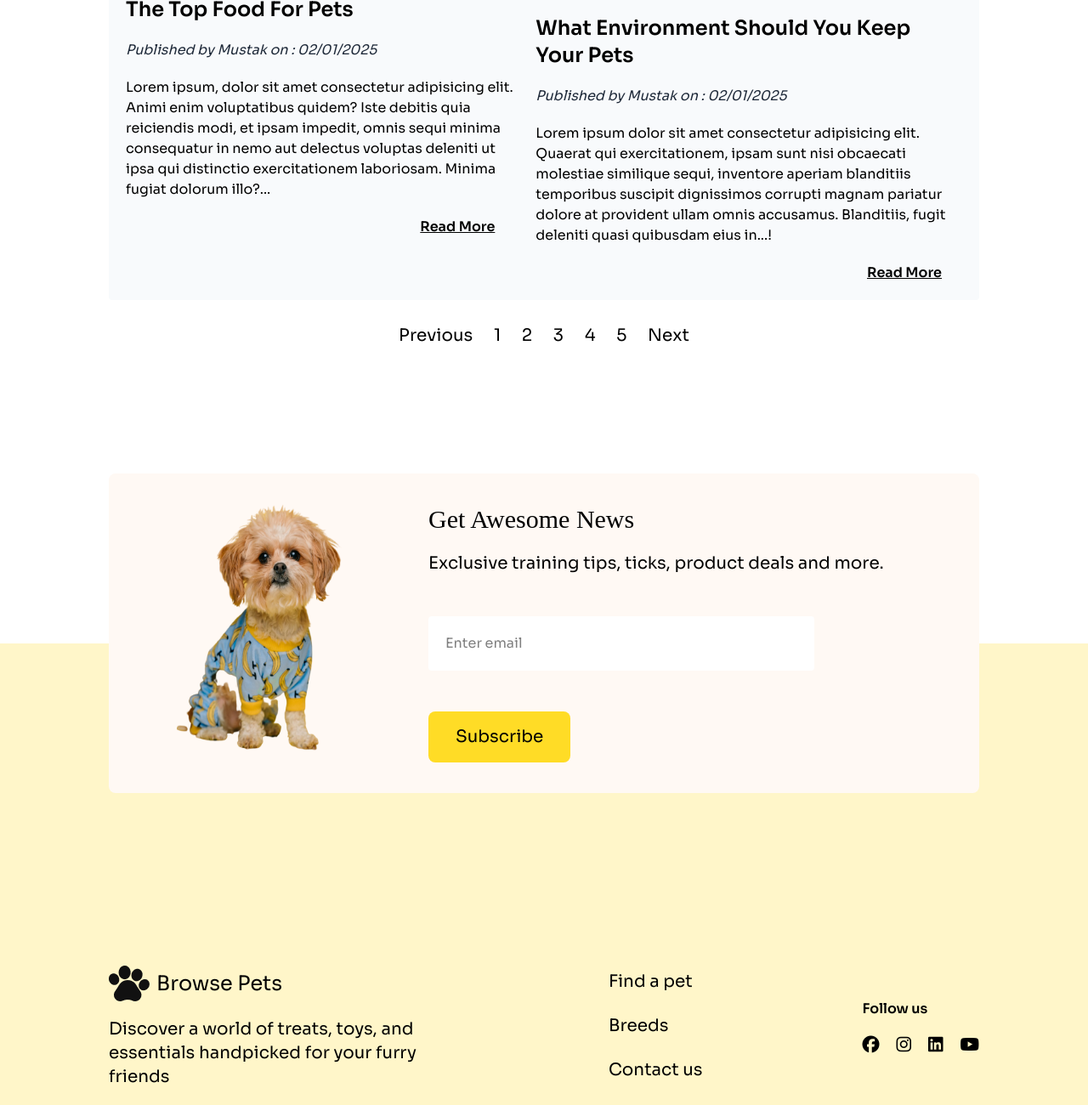
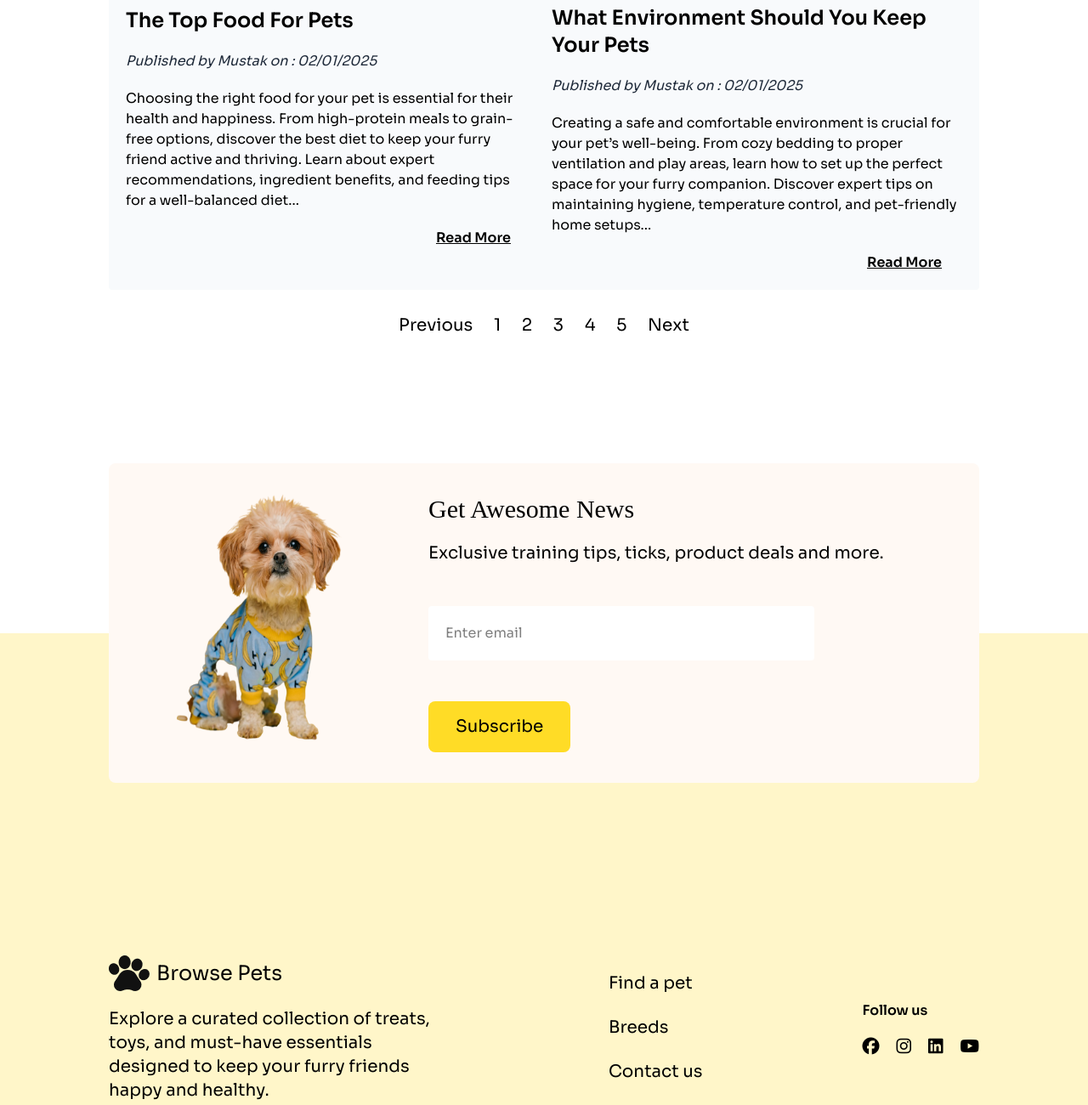
Before and after one commit to Mustakahmmed-dev/Assignment-3-Living-Lab, a plain HTML site: page index.html in a window 1280 px wide. Shown: the part 3401-4701 px from the top of the page at 85% size. Drawn offline with nearby package versions, Linux system fonts and the light colour scheme; a web font is replaced by a local one.

Commit message:
Updated contents of News section and footer

```diff
--- a/index.html
+++ b/index.html
@@ -270,7 +270,7 @@
                         <div>
                             <span class="italic text-gray-800">Published by <span>Mustak</span> on : <time datetime="2/1/2025">02/01/2025</time></span>
                         </div>
-                        <p class="">Lorem ipsum, dolor sit amet consectetur adipisicing elit. Animi enim voluptatibus quidem? Iste debitis quia reiciendis modi, et ipsam impedit, omnis sequi minima consequatur in nemo aut delectus voluptas deleniti ut ipsa qui distinctio exercitationem laboriosam. Minima fugiat dolorum illo?...</p>
+                        <p class="">Choosing the right food for your pet is essential for their health and happiness. From high-protein meals to grain-free options, discover the best diet to keep your furry friend active and thriving. Learn about expert recommendations, ingredient benefits, and feeding tips for a well-balanced diet...</p>
                         <div class="text-right">
                             <a class="py-3 px-6 underline font-semibold hover:text-orange-300" href="">Read More</a>
                         </div>
@@ -282,7 +282,7 @@
                         <div>
                             <span class="italic text-gray-800">Published by <span>Mustak</span> on : <time datetime="2/1/2025">02/01/2025</time></span>
                         </div>
-                        <p>Lorem ipsum dolor sit amet consectetur adipisicing elit. Quaerat qui exercitationem, ipsam sunt nisi obcaecati molestiae similique sequi, inventore aperiam blanditiis temporibus suscipit dignissimos corrupti magnam pariatur dolore at provident ullam omnis accusamus. Blanditiis, fugit deleniti quasi quibusdam eius in...!</p>
+                        <p>Creating a safe and comfortable environment is crucial for your pet’s well-being. From cozy bedding to proper ventilation and play areas, learn how to set up the perfect space for your furry companion. Discover expert tips on maintaining hygiene, temperature control, and pet-friendly home setups...</p>
                         <div class="text-right">
                             <a class="py-3 px-6 underline font-semibold hover:text-orange-300" href="">Read More</a>
                         </div>
@@ -327,7 +327,7 @@
                     <img src="c1-assets/logo-footer.png" alt="">
                     <h2 class="text-2xl font-normal">Browse Pets</h2>
                 </div>
-                <p class="text-xl font-normal mt-4">Discover a world of treats, toys, and essentials handpicked for your furry friends</p>
+                <p class="text-xl font-normal mt-4">Explore a curated collection of treats, toys, and must-have essentials designed to keep your furry friends happy and healthy.</p>
 
             </div>
             <div class="">
```
